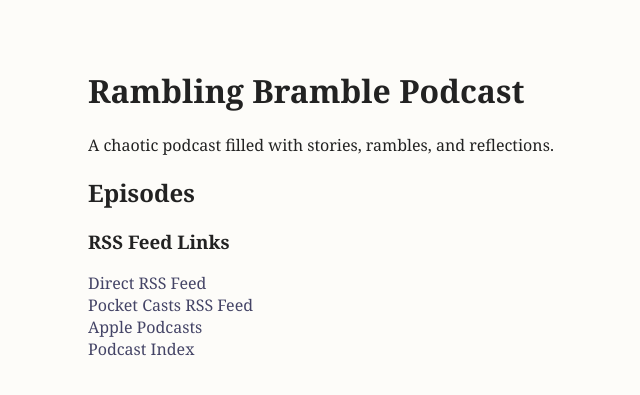
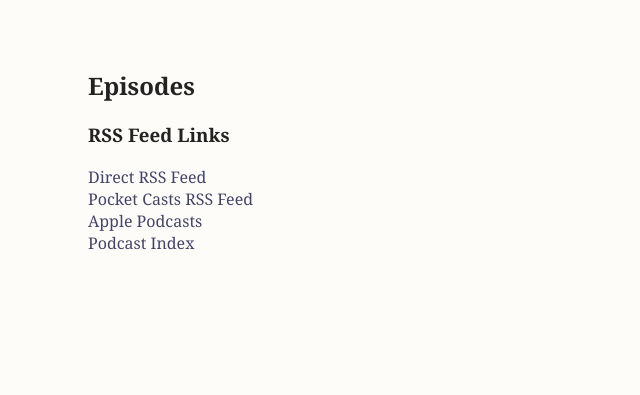
Before and after one commit to Rambling-Bramble-Blog/podcast-template, a Jekyll site: the page built from index.md, in a window 1280 px wide. Shown: the top 395 px of the page, without its empty margins (202-842 px from the left). Built offline with Jekyll 4.4.1, drawn with Linux system fonts in a browser that asks for light colours.

Commit message:
Update _config.yml

```diff
--- a/_config.yml
+++ b/_config.yml
@@ -1,9 +1,9 @@
-title: Rambling Bramble Podcast
-description: A chaotic podcast filled with stories, rambles, and reflections.
-itunes_author: "Rambling Bramble Blog"
+title: "" # Your Podcast's Title
+description: "" # Your Podcast's Description
+itunes_author: "" # Your Name or Pen-Name
 itunes_summary: {{ site.description }}
 baseurl: "/podcast"
-url: "https://rambling-bramble-blog.github.io"
+url: ""
 
 theme: null
 markdown: kramdown
@@ -20,7 +20,7 @@ defaults:
     values:
       layout: episode
 
-include:
+include: # Any files to include that are not already in "_includes"
   - '_episodes/'
 
 plugins:
```
